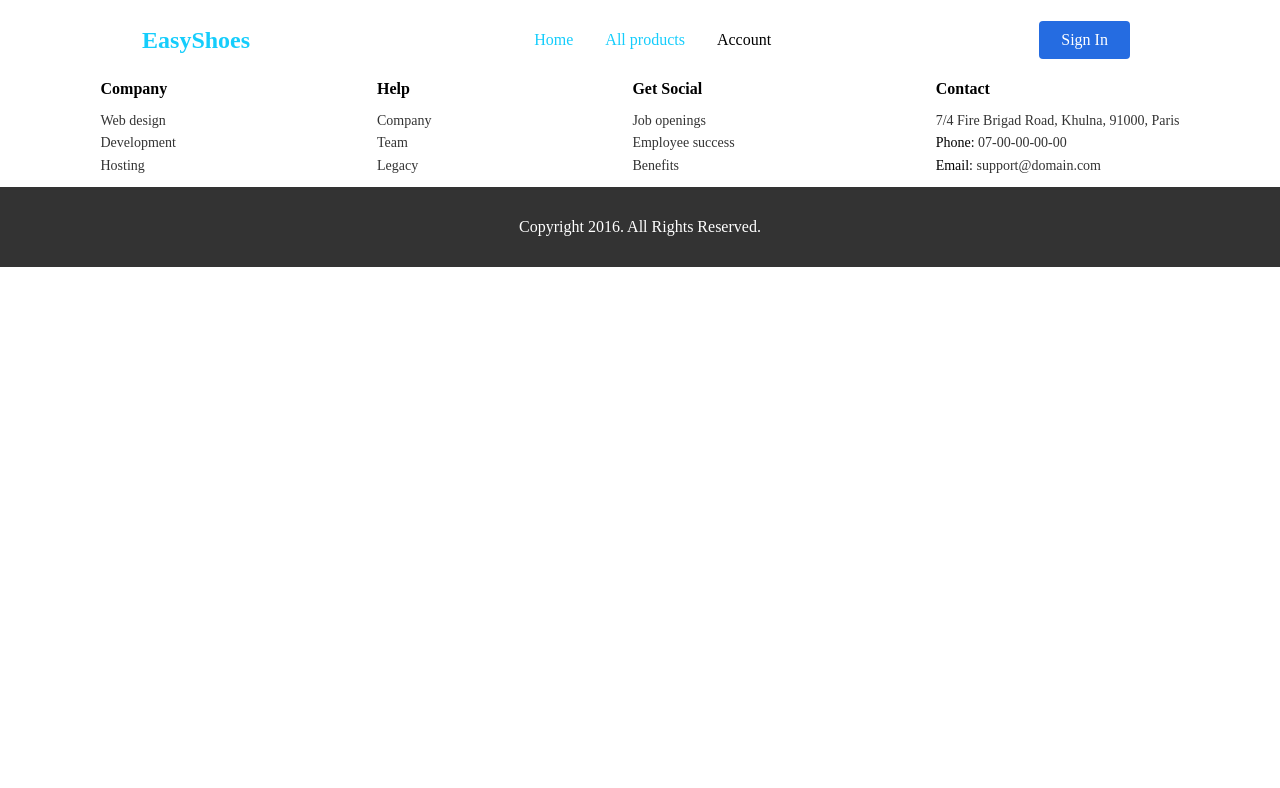
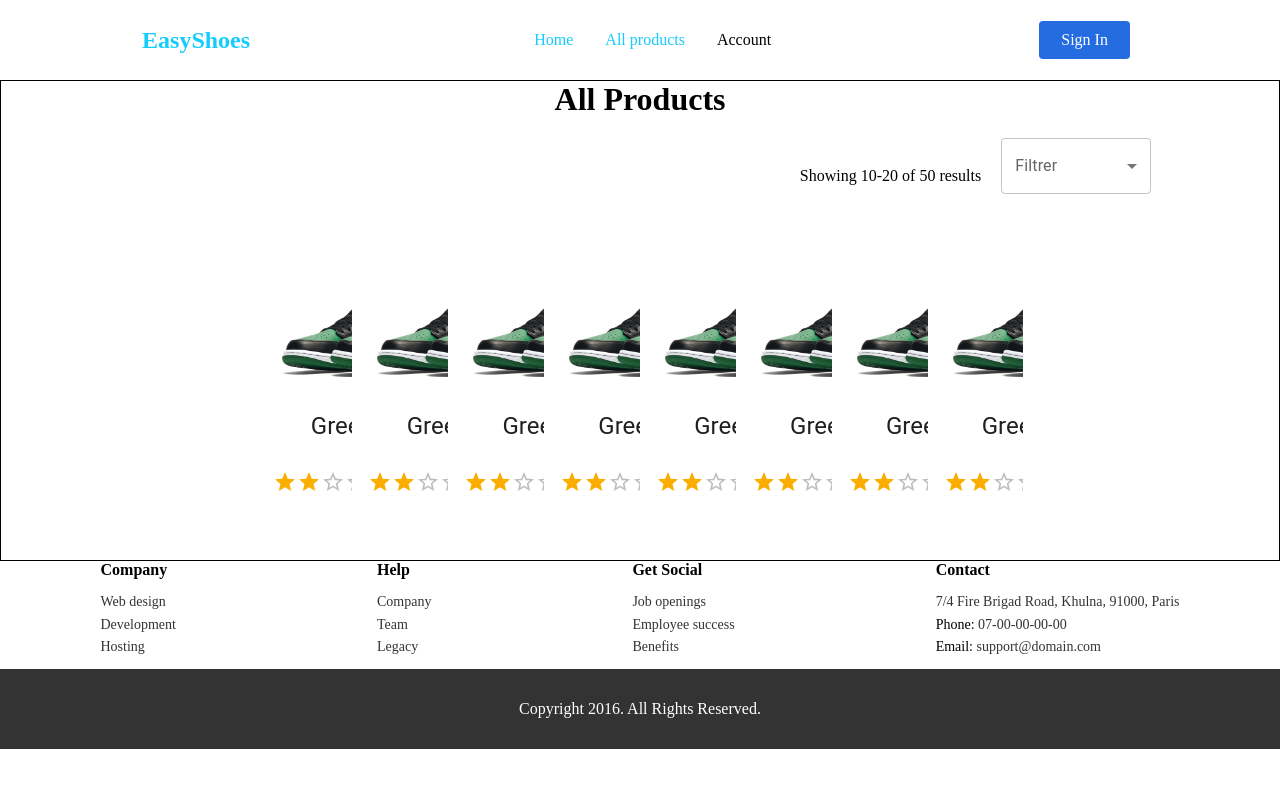
Before and after one commit to BenakilAmine/easy_shoes_client, a React (Create React App) app: page /allproducts in a window 1280 px wide. Shown: the top 788 px of the page. Built offline with nearby package versions, Linux system fonts and the light colour scheme.

Commit message:
Finalisation page Allproducts

```diff
--- a/src/App.tsx
+++ b/src/App.tsx
@@ -14,6 +14,7 @@ import SigninScreen from "./screens/Signin";
 import SignupScreen from "./screens/Signup";
 import { useQuery } from "@apollo/client";
 import "./styles/global.scss";
+import AllProducts from "./screens/AllProducts";
 const theme = createTheme({
   palette: {
     primary: {
@@ -35,6 +36,9 @@ function App() {
             <Route exact path="/">
               <Accueil />
             </Route>
+            <Route exact path="/allproducts">
+              <AllProducts></AllProducts>
+            </Route>
             <Route exact path="/signin">
               <SigninScreen></SigninScreen>
             </Route>
--- /dev/null
+++ b/src/components/CollectionAllProducts.tsx
@@ -0,0 +1,66 @@
+import React, { FC } from "react";
+import ShoesCard, { Article } from "./ShoesCard";
+import IconButton from '@mui/material/IconButton';
+import Menu from '@mui/material/Menu';
+import MenuItem from '@mui/material/MenuItem';
+import MoreVertIcon from '@mui/icons-material/MoreVert';
+import InputLabel from '@mui/material/InputLabel';
+import FormControl from '@mui/material/FormControl';
+import Box from '@mui/material/Box';
+import Select, { SelectChangeEvent } from '@mui/material/Select';
+import "../styles/AllProducts.scss";
+
+const CollectionAllProducts = ({ articles }: {articles :any}) => {
+
+  const [age, setAge] = React.useState('');
+
+  const handleChange = (event: SelectChangeEvent) => {
+    setAge(event.target.value as string);
+  };
+
+  return (
+    <div
+        style={{
+            border: "1px solid black",
+            textAlign: "center",
+        }}
+    >
+        <div>
+        </div>
+      <h1>All Products</h1>
+      <div className="informations_filter">
+            <p className="showing_number">Showing 10-20 of 50 results</p>
+            <Box sx={{ width: 150 }}>
+      <FormControl fullWidth>
+        <InputLabel id="demo-simple-select-label">Filtrer</InputLabel>
+        <Select
+          labelId="demo-simple-select-label"
+          id="demo-simple-select"
+          value={age}
+          label="Age"
+          onChange={handleChange}
+        >
+          <MenuItem value={10}>Par ordre croissant</MenuItem>
+          <MenuItem value={20}>Par ordre décroissant</MenuItem>
+          <MenuItem value={30}>Par note</MenuItem>
+        </Select>
+      </FormControl>
+    </Box>
+        </div>
+      <div
+        style={{
+            display: "flex",
+            justifyContent: "space-evenly",
+            width: "60%",
+            margin: "0 auto",
+          }}
+      >
+        {articles.map((article:any) => (
+          <ShoesCard key={article.id} article={article} />
+        ))}
+      </div>
+    </div>
+  );
+};
+
+export default CollectionAllProducts;
--- /dev/null
+++ b/src/screens/AllProducts.tsx
@@ -0,0 +1,72 @@
+import React from 'react';
+import CollectionAllProducts from "../components/CollectionAllProducts";
+import { Article } from '../components/ShoesCard';
+
+const data: Article[]= [
+    {
+      id: 1,
+      name: "Green Iguana",
+      price: "€10",
+      image: "https://images.unsplash.com/photo-1518791841217-8f162f1e1131?ixlib=rb-1.2.1&ixid=eyJhcHBfaWQiOjEyMDd9&auto=format&fit=crop&w=800&q=60",
+      rating: 2
+    },
+    {
+      id: 2,
+      name: "Green Iguana",
+      price: "€10",
+      image: "https://images.unsplash.com/photo-1518791841217-8f162f1e1131?ixlib=rb-1.2.1&ixid=eyJhcHBfaWQiOjEyMDd9&auto=format&fit=crop&w=800&q=60",
+      rating: 2
+    },
+    {
+      id: 3,
+      name: "Green Iguana",
+      price: "€10",
+      image: "https://images.unsplash.com/photo-1518791841217-8f162f1e1131?ixlib=rb-1.2.1&ixid=eyJhcHBfaWQiOjEyMDd9&auto=format&fit=crop&w=800&q=60",
+      rating: 2
+    },
+    {
+      id: 4,
+      name: "Green Iguana",
+      price: "€10",
+      image: "https://images.unsplash.com/photo-1518791841217-8f162f1e1131?ixlib=rb-1.2.1&ixid=eyJhcHBfaWQiOjEyMDd9&auto=format&fit=crop&w=800&q=60",
+      rating: 2
+    },
+    {
+        id: 5,
+        name: "Green Iguana",
+        price: "€10",
+        image: "https://images.unsplash.com/photo-1518791841217-8f162f1e1131?ixlib=rb-1.2.1&ixid=eyJhcHBfaWQiOjEyMDd9&auto=format&fit=crop&w=800&q=60",
+        rating: 2
+      },
+      {
+        id: 6,
+        name: "Green Iguana",
+        price: "€10",
+        image: "https://images.unsplash.com/photo-1518791841217-8f162f1e1131?ixlib=rb-1.2.1&ixid=eyJhcHBfaWQiOjEyMDd9&auto=format&fit=crop&w=800&q=60",
+        rating: 2
+      },
+      {
+        id: 7,
+        name: "Green Iguana",
+        price: "€10",
+        image: "https://images.unsplash.com/photo-1518791841217-8f162f1e1131?ixlib=rb-1.2.1&ixid=eyJhcHBfaWQiOjEyMDd9&auto=format&fit=crop&w=800&q=60",
+        rating: 2
+      },
+      {
+        id: 8,
+        name: "Green Iguana",
+        price: "€10",
+        image: "https://images.unsplash.com/photo-1518791841217-8f162f1e1131?ixlib=rb-1.2.1&ixid=eyJhcHBfaWQiOjEyMDd9&auto=format&fit=crop&w=800&q=60",
+        rating: 2
+      },
+  ]
+
+function AllProducts() {
+    return (
+      <>
+        <CollectionAllProducts articles={data} />
+      </>
+    );
+  }
+
+  export default AllProducts;
--- /dev/null
+++ b/src/styles/AllProducts.scss
@@ -0,0 +1,16 @@
+body {
+    height: 100vh;
+}
+
+.informations_filter {
+    display: flex;
+    width: 90%;
+    align-items: center;
+    justify-content: flex-end;
+    margin-right: 20px;
+    margin-top: 20px;
+    .showing_number {
+        margin-right: 20px;
+        margin-top: 20px;
+    }
+}
```
